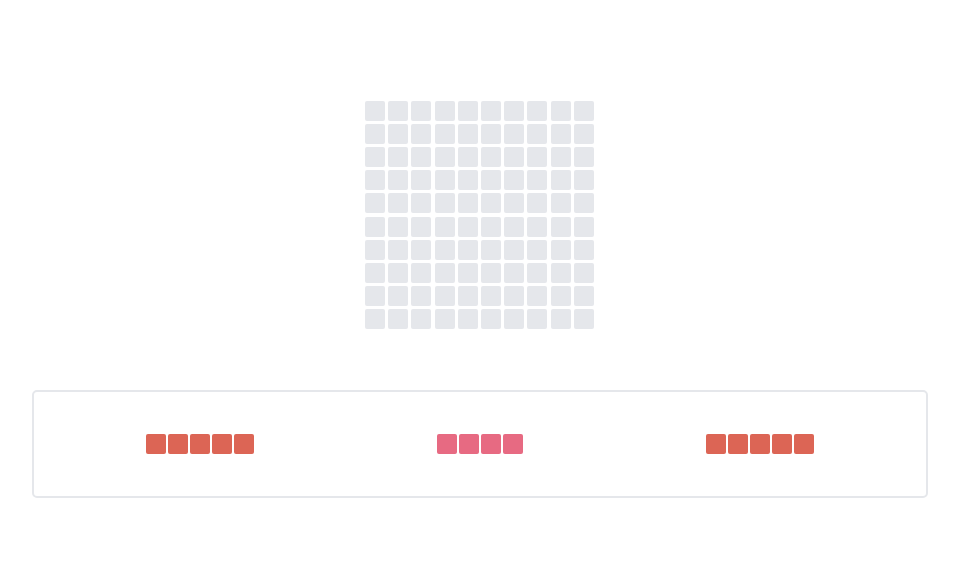
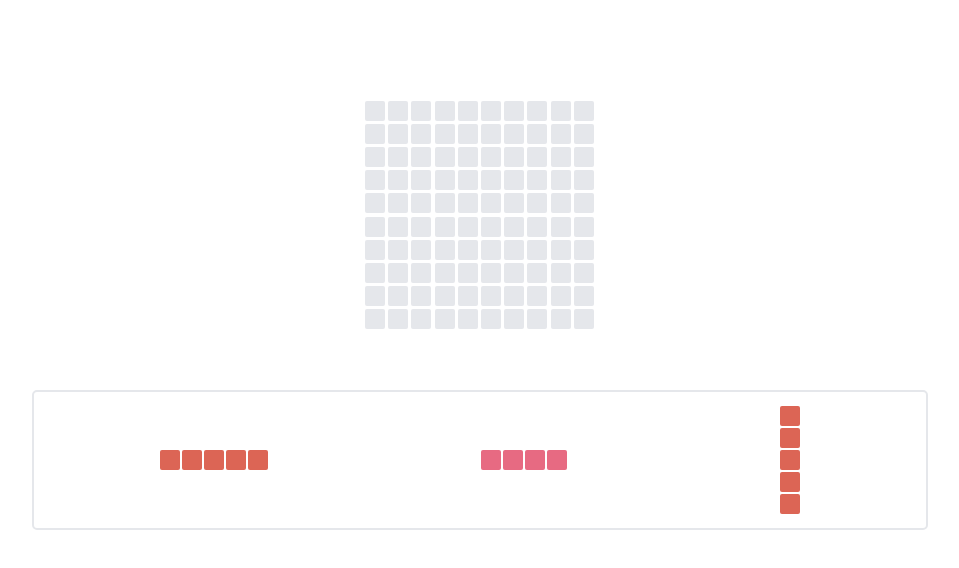
Before and after one commit to debccheng/1010, a React (Create React App) app: page / in a window 1280 px wide. Shown: the top 568 px of the page, without its empty margins (160-1119 px from the left). Built offline with nearby package versions, Linux system fonts and the light colour scheme.

Commit message:
Amend rotation

```diff
--- a/src/components/BlockPreview/BlockPreviewStyled.ts
+++ b/src/components/BlockPreview/BlockPreviewStyled.ts
@@ -7,6 +7,6 @@ export const BlockPreviewWrapperStyled = styled.div`
   margin: 0 auto;
   display: flex;
   width: 70%;
-  height: 108px;
+  height: 140px;
   box-sizing: border-box;
 `;
--- a/src/components/BlockPreview/components/GameBlock.tsx
+++ b/src/components/BlockPreview/components/GameBlock.tsx
@@ -5,12 +5,8 @@ import { GameBlockContainerStyled } from './GameBlockStyled';
 
 const GameBlock: FC<Partial<Block>> = ({ shape, colour }: Partial<Block>) => {
   if (!shape || !colour) return null;
-  console.log(shape);
-  const columnLength = shape.length;
-  const rowLength = shape[0].length ?? 0;
-  const gridLength = columnLength > rowLength ? columnLength : rowLength;
   return (
-    <GameBlockContainerStyled gridLength={gridLength}>
+    <GameBlockContainerStyled gridLength={shape.length}>
       {shape.map((row, y) => (
         <Fragment key={`${y + 1}`}>
           {row
--- a/src/utils/blockMaker.ts
+++ b/src/utils/blockMaker.ts
@@ -17,7 +17,7 @@ export class Block {
   constructor(name: BlockType) {
     this.name = name;
     this.colour = Block.colours[name];
-    this.shape = Block.shapeConfig[name];
+    this.shape = Block.getRotation(Block.shapeConfig[name]);
     this.score = Block.scoreConfig[name];
   }
 
@@ -75,15 +75,17 @@ export class Block {
 
   private static getRotation = (shape: BlockShape): BlockShape => {
     const rotationIndex: number = getRandomNumber(4);
+    if (rotationIndex === 0) return shape;
+
     const rowNumber = shape.length;
     const columnNumber = shape[0].length;
     let rotatedShape: BlockShape = [];
     for (let i = 0; i < rotationIndex; i += 1) {
-      const temp = [];
+      const temp: BlockShape = [];
       for (let j = 0; j < columnNumber; j += 1) {
         const row: Array<1 | 0> = [];
-        for (let k = rowNumber - 1; k >= 0; k -= 1) {
-          row.push(shape[k][j]);
+        for (let k = rowNumber; k > 0; k -= 1) {
+          row.push(shape[k - 1][j]);
         }
         temp.push(row);
       }
```
